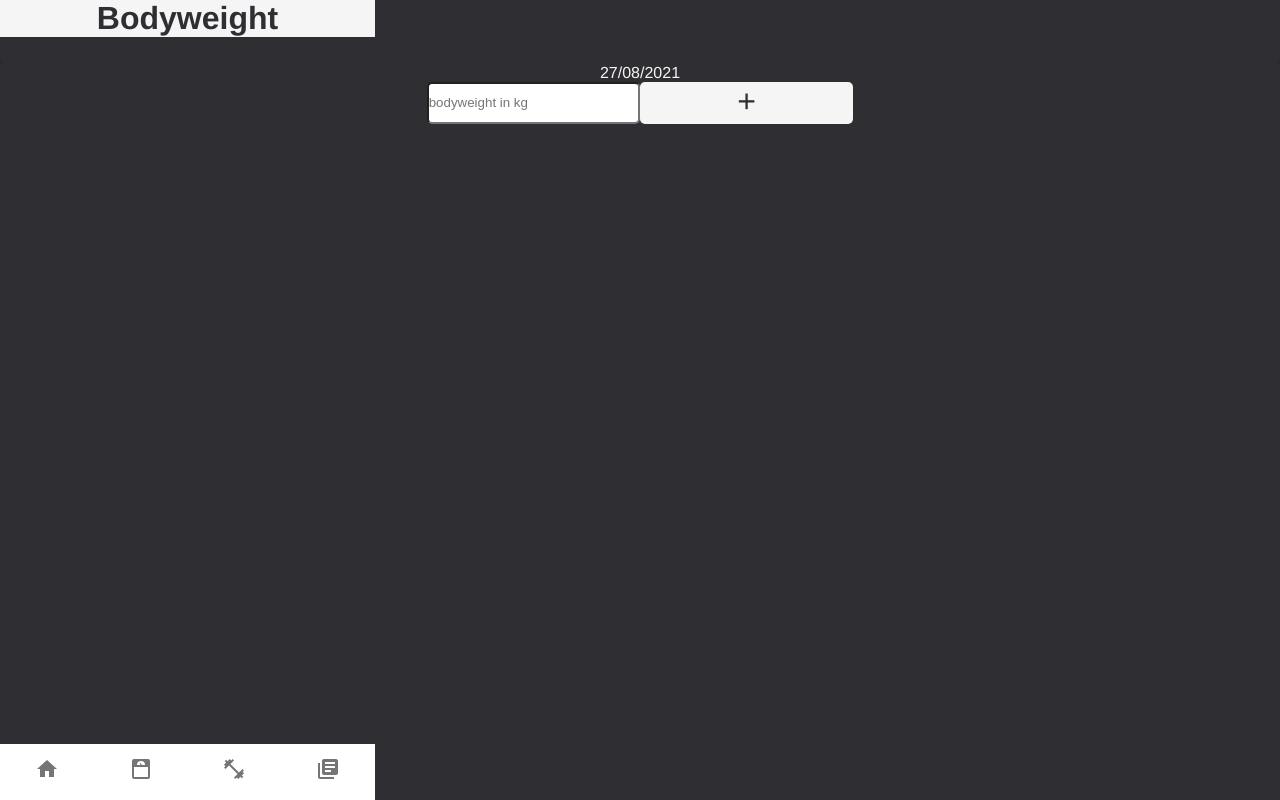
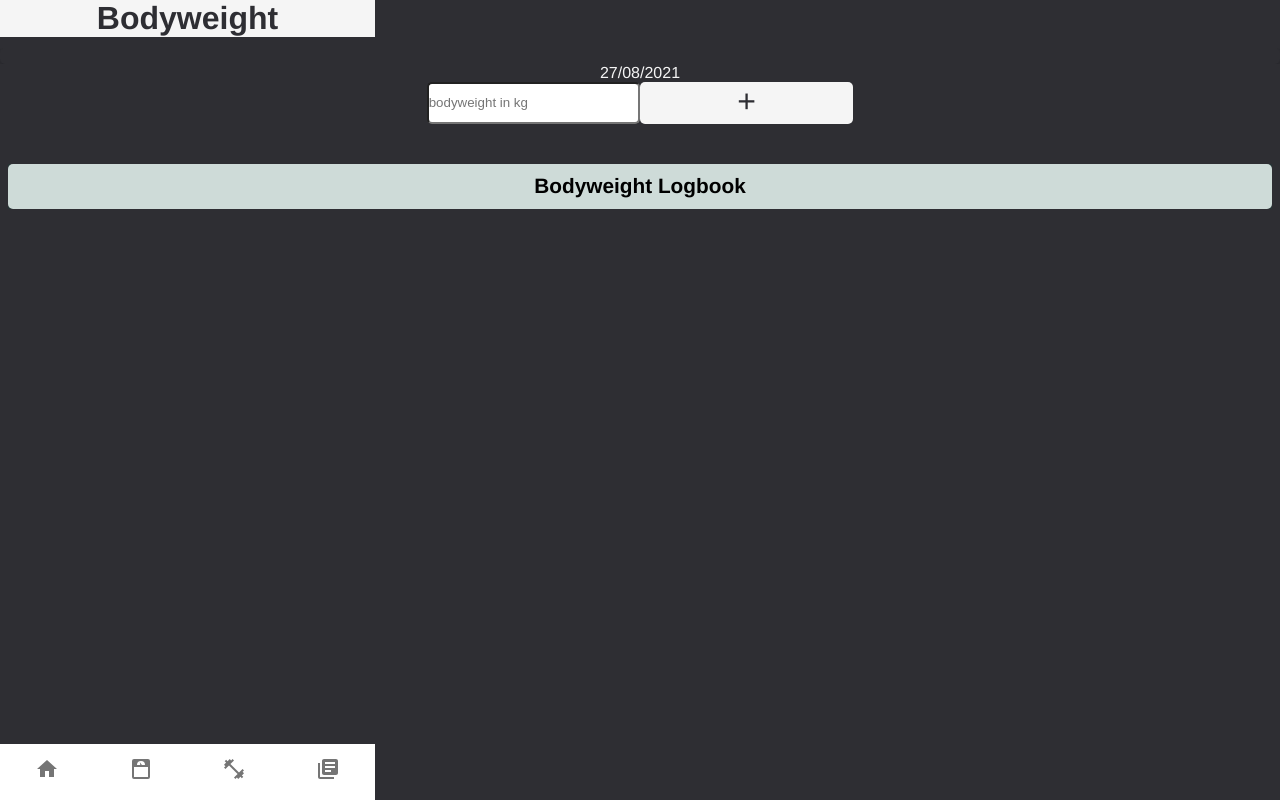
Before and after one commit to AlexJanow/WeightMate, a React (Create React App) app: page /bodyweight in a window 1280 px wide. Built offline with nearby package versions, Linux system fonts and the light colour scheme.

Commit message:
add styling to bodyweight rendered list

```diff
--- a/src/components/BodyweightResultsRender.css
+++ b/src/components/BodyweightResultsRender.css
@@ -1,6 +1,11 @@
 .bodyweight__results-render-li {
   list-style: none;
-  color: var(--primary);
+  color: var(--secondary);
+  /* margin: 1em; */
+  font-size: 1.2rem;
+  margin-top: 1em;
+  margin-bottom: 1em;
+  width: fit-content;
 }
 
 .bodyweight__form-wrapper {
@@ -26,3 +31,11 @@
   border-radius: 5px;
   font-size: 2rem;
 }
+
+.bodyweight__results-render-li:last-child {
+  font-size: 1.3em;
+}
+
+.bodyweight__results-render-li:nth-child(odd) {
+  background-color: var(--tertiaryLowOpacity);
+}
--- a/src/index.css
+++ b/src/index.css
@@ -34,6 +34,7 @@ code {
   --secondaryBackground: whitesmoke;
 
   --tertiaryColor: #0b5643;
+  --tertiaryLowOpacity: #0b56432a;
 }
 
 .Link {
--- a/src/pages/Bodyweight.css
+++ b/src/pages/Bodyweight.css
@@ -8,12 +8,27 @@
 }
 
 .bodyweight__data-container {
-  background-color: var(--primaryBackground);
-
+  background-color: var(--secondaryBackground);
   height: auto;
   margin: auto;
-  display: grid;
-  grid-template-columns: 1fr;
+  display: flex;
+  flex-direction: column;
+  border-radius: 5px;
+  margin-left: 0.5em;
+  margin-right: 0.5em;
+}
+.bodyweight__data-container-ul {
+  display: flex;
+  flex-direction: column-reverse;
+  align-items: center;
+}
+.bodyweight__data-container_title {
+  font-weight: bold;
+  padding-top: 0.5em;
+  padding-bottom: 0.5em;
+  font-size: 1.3em;
+
+  background-color: var(--tertiaryLowOpacity);
 }
 
 .bodyweight__date {
--- a/src/pages/Bodyweight.js
+++ b/src/pages/Bodyweight.js
@@ -12,7 +12,7 @@ export default function Bodyweight({ bwDataCheck }) {
     const saved = getItemsFromLocalStorage("bodyweightDataArray");
     return saved || [];
   });
-  // const bodyweightChartDataCheck = () => {};
+
   return (
     <div>
       <ChartBodyweight
@@ -29,7 +29,8 @@ export default function Bodyweight({ bwDataCheck }) {
         </div>
       </div>
       <div className="bodyweight__data-container">
-        <ul>
+        <h3 className="bodyweight__data-container_title">Bodyweight Logbook</h3>
+        <ul className="bodyweight__data-container-ul">
           <BodyweightResultsRender />
         </ul>
       </div>
```
